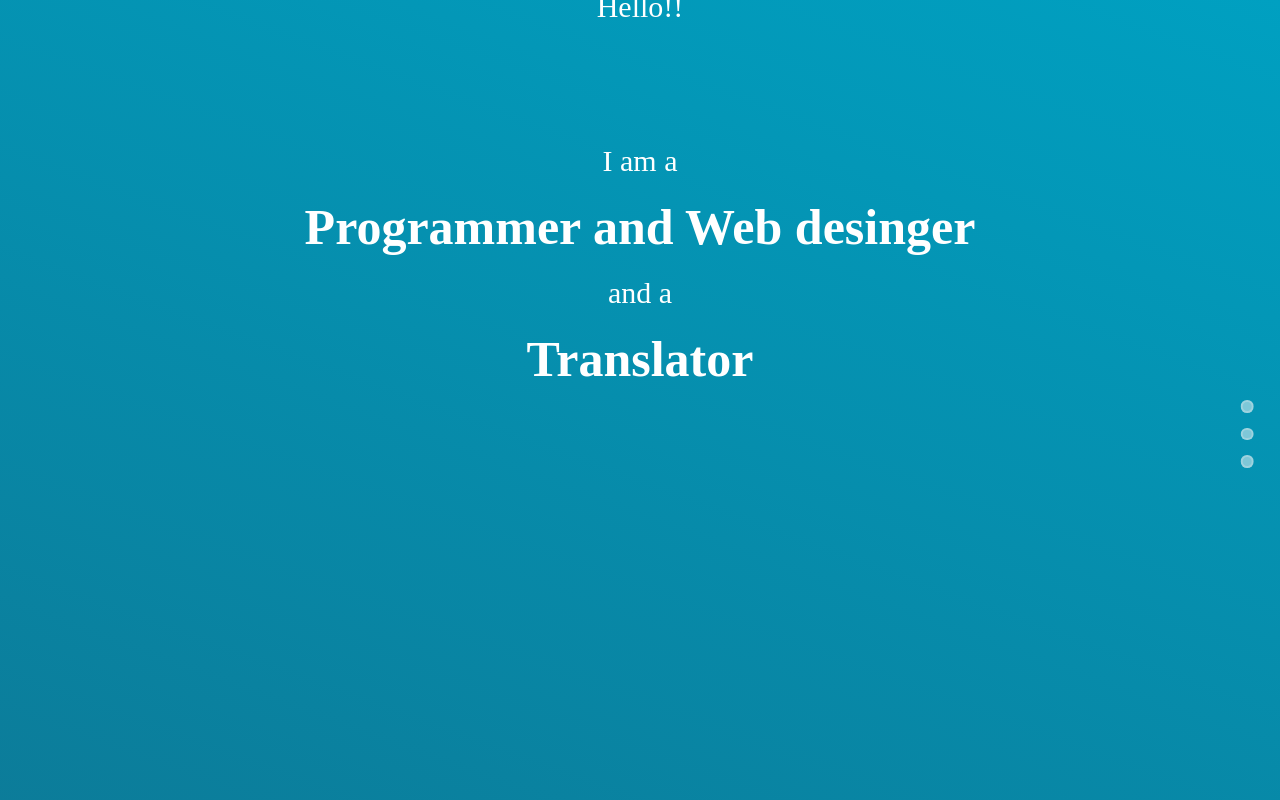
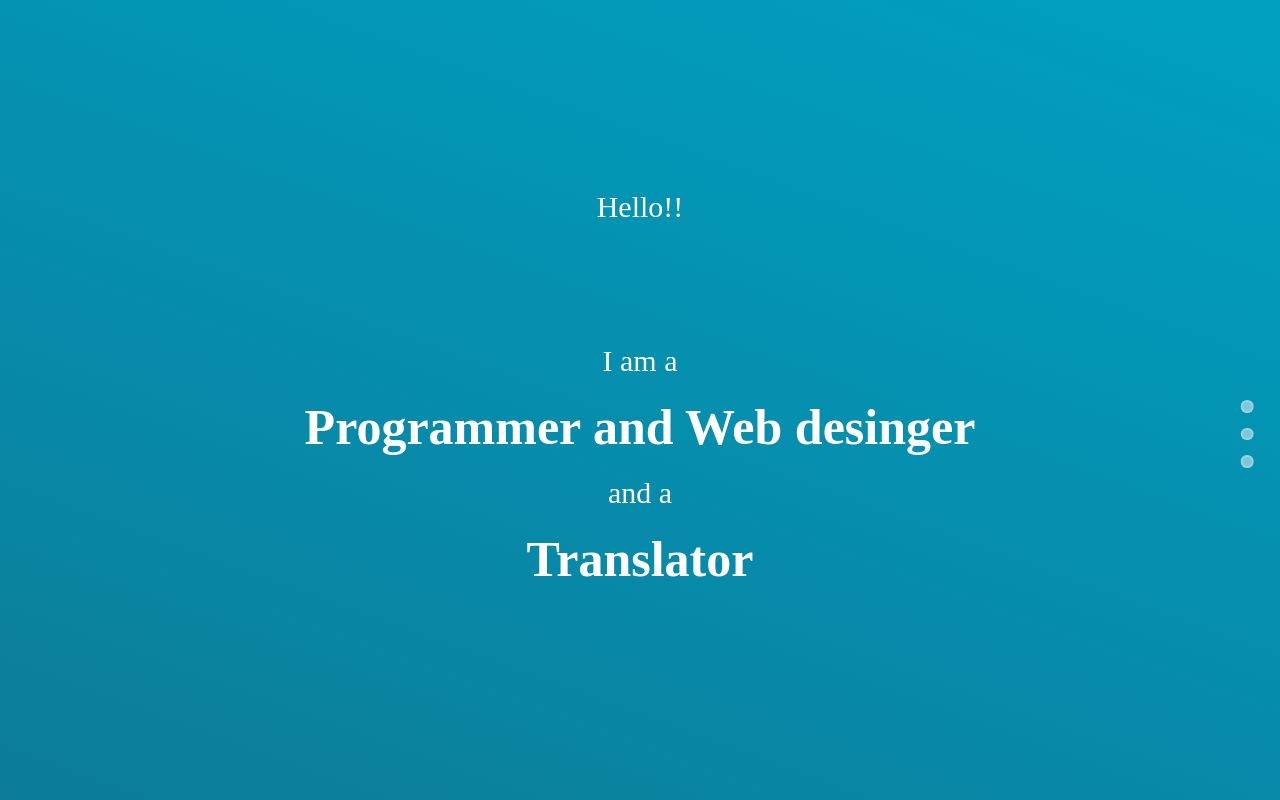
Before and after one commit to git-newuser/my_portfolio, a plain HTML site: page my_portfolio/index.html in a window 1280 px wide. Shown: the top 800 px of the page. Drawn offline with Linux system fonts and the light colour scheme.

Commit message:
Update main.css

```diff
--- a/my_portfolio/styles/main.css
+++ b/my_portfolio/styles/main.css
@@ -38,6 +38,7 @@ body .container {
 }
 
 body .container .first-row {
+  top:200px;
   color: white;
   min-height: 100vh;
   display: -webkit-box;
```
